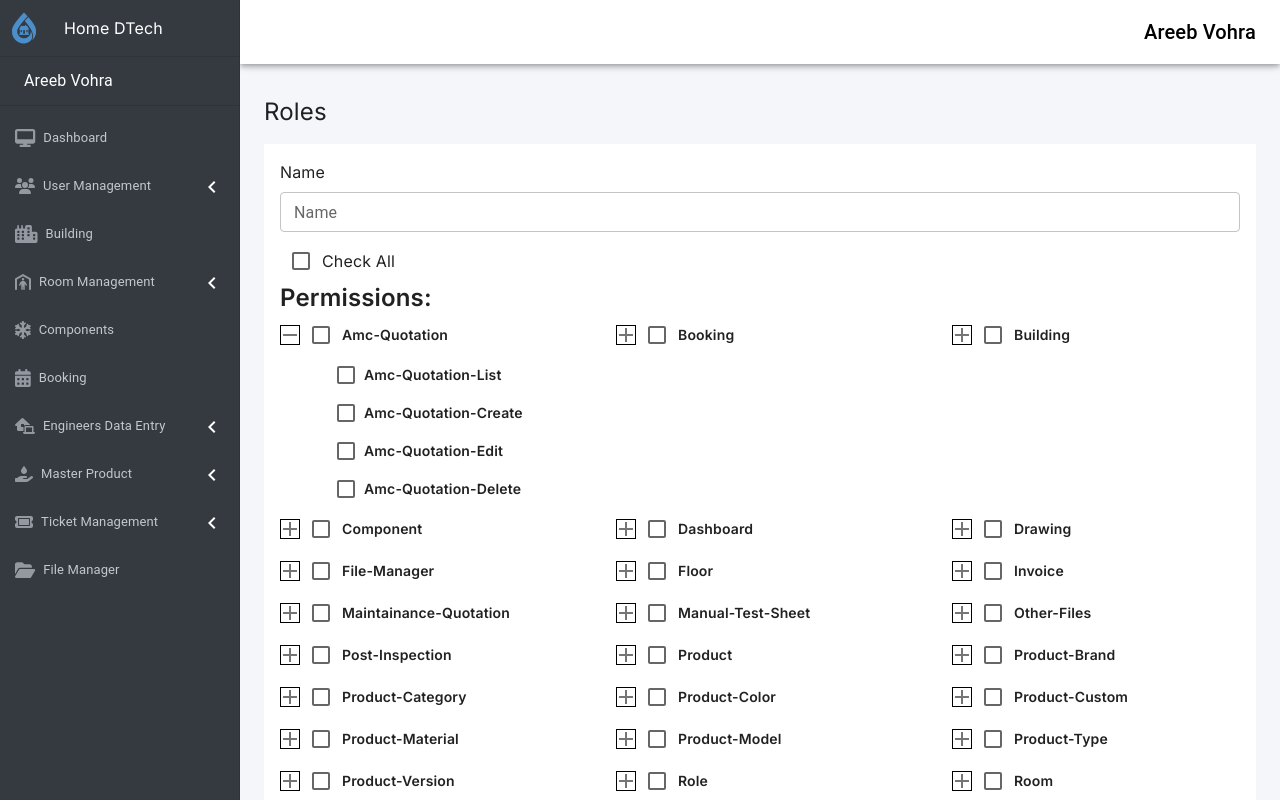
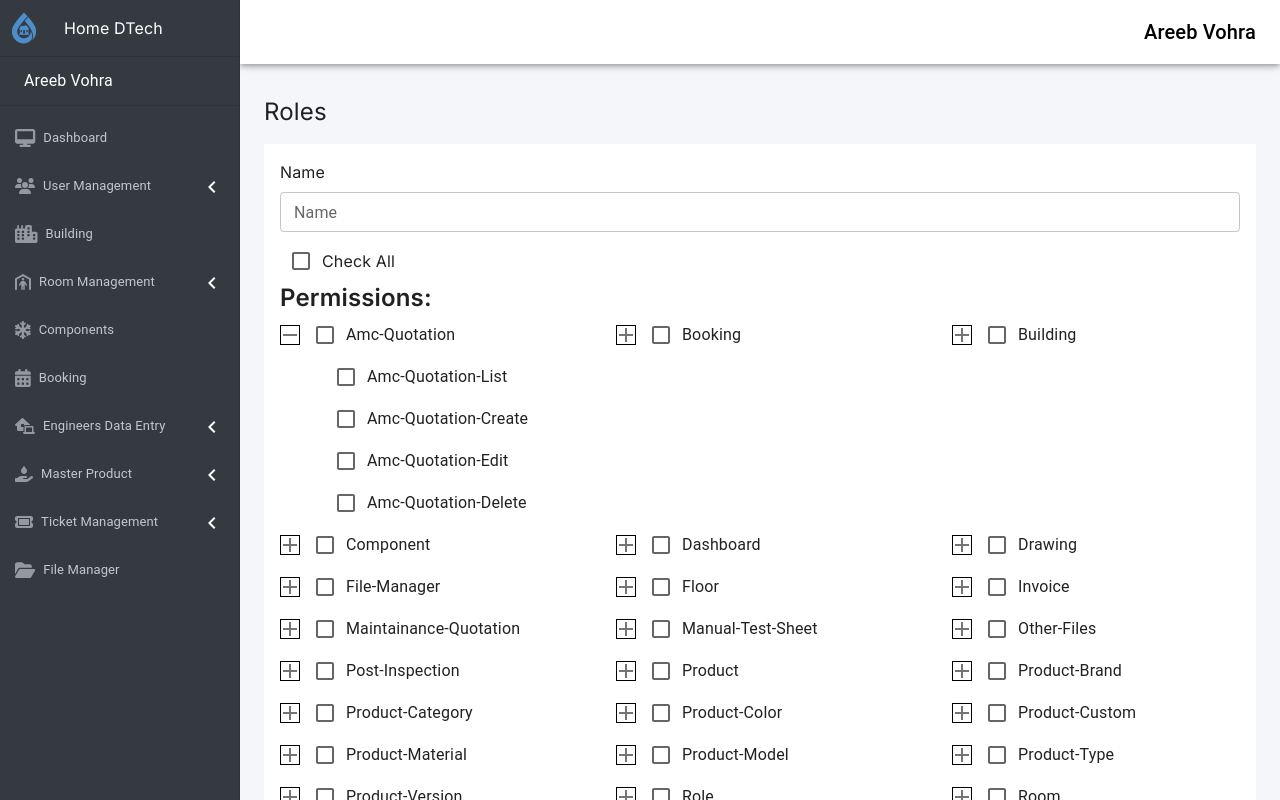
Before and after one commit to Saadgithubit/Home-DTech, a Next.js app: page /roles/add in a window 1280 px wide. Both pictures are taken after a click on the button 290 px from the left and 335 px from the top of the page. Shown: the top 800 px of the page. Built offline with nearby package versions, Linux system fonts and the light colour scheme.

Commit message:
add role page complete

```diff
--- a/src/components/dispayedRoleList/index.tsx
+++ b/src/components/dispayedRoleList/index.tsx
@@ -3,10 +3,11 @@ import * as React from 'react';
 import { Box, Checkbox, IconButton } from '@mui/material';
 import AddIcon from '@mui/icons-material/Add';
 import RemoveIcon from '@mui/icons-material/Remove';
+import FormControlLabel from '@mui/material/FormControlLabel';
 import { useState } from "react";
 
 interface DisplayedListProps {
-  roleList:Roll[]
+  roleList: Roll[]
 }
 
 interface Roll {
@@ -15,62 +16,41 @@ interface Roll {
 }
 
 const DisplayedList: React.FC<DisplayedListProps> = ({ roleList }) => {
-
   const [checkedAll, setCheckedAll] = useState(false);
   const [expandedIndexes, setExpandedIndexes] = useState<number[]>([]);
-  const [checkedRoles, setCheckedRoles] = useState<{ [key: string]: boolean }>({});
-  const [indeterminateRoles, setIndeterminateRoles] = useState<{ [key: string]: boolean }>({});
+  const [checked, setChecked] = useState<boolean[][]>(
+    roleList.map(() => [false, false, false, false])
+  );
 
-  const handleChangeAll = (event: React.ChangeEvent<HTMLInputElement>) => {
+  const handleCheckAll = (event: React.ChangeEvent<HTMLInputElement>) => {
     const isChecked = event.target.checked;
     setCheckedAll(isChecked);
-    const newCheckedRoles: { [key: string]: boolean } = {};
-    const newIndeterminateRoles: { [key: string]: boolean } = {};
-
-    roleList.forEach(role => {
-      newCheckedRoles[role.name] = isChecked;
-      newIndeterminateRoles[role.name] = false;
-      role.nestedRoleList.forEach(nestedRole => {
-        newCheckedRoles[nestedRole] = isChecked;
-      });
-    });
-
-    setCheckedRoles(newCheckedRoles);
-    setIndeterminateRoles(newIndeterminateRoles);
+    setChecked(
+      roleList.map(() => [isChecked, isChecked, isChecked, isChecked])
+    );
   };
 
-  const handleRoleChange = (role: string, nestedRoles: string[]) => (event: React.ChangeEvent<HTMLInputElement>) => {
+  const handleParentChange = (roleIndex: number) => (event: React.ChangeEvent<HTMLInputElement>) => {
     const isChecked = event.target.checked;
-    setCheckedRoles(prevState => {
-      const newCheckedRoles = { ...prevState, [role]: isChecked };
-      nestedRoles.forEach(nestedRole => {
-        newCheckedRoles[nestedRole] = isChecked;
-      });
-      return newCheckedRoles;
+    const newChecked = checked.map((roleChecks, index) => {
+      if (index === roleIndex) {
+        return roleChecks.map(() => isChecked);
+      }
+      return roleChecks;
     });
-
-    setIndeterminateRoles(prevState => ({ ...prevState, [role]: false }));
+    setChecked(newChecked);
   };
 
-  const handleNestedRoleChange = (role: string, nestedRole: string, nestedRoles: string[]) => (event: React.ChangeEvent<HTMLInputElement>) => {
-    const isChecked = event.target.checked;
-    setCheckedRoles(prevState => ({
-      ...prevState,
-      [nestedRole]: isChecked
-    }));
-
-    const allNestedChecked = nestedRoles.every(nr => checkedRoles[nr]);
-    const someNestedChecked = nestedRoles.some(nr => checkedRoles[nr]);
-
-    setCheckedRoles(prevState => ({
-      ...prevState,
-      [role]: allNestedChecked,
-    }));
-
-    setIndeterminateRoles(prevState => ({
-      ...prevState,
-      [role]: someNestedChecked && !allNestedChecked,
-    }));
+  const handleRoleChange = (roleIndex: number, nestedIndex: number) => (event: React.ChangeEvent<HTMLInputElement>) => {
+    const newChecked = checked.map((roleChecks, index) => {
+      if (index === roleIndex) {
+        const updatedRoleChecks = [...roleChecks];
+        updatedRoleChecks[nestedIndex] = event.target.checked;
+        return updatedRoleChecks;
+      }
+      return roleChecks;
+    });
+    setChecked(newChecked);
   };
 
   const handleToggle = (index: number) => {
@@ -86,52 +66,55 @@ const DisplayedList: React.FC<DisplayedListProps> = ({ roleList }) => {
       <div className="flex items-center">
         <Checkbox
           checked={checkedAll}
-          onChange={handleChangeAll}
+          onChange={handleCheckAll}
           inputProps={{ 'aria-label': 'controlled' }} />
         <p>Check All</p>
       </div>
       <p className="text-2xl font-semibold">Permissions:</p>
       <div className="flex flex-wrap justify-between">
-        {roleList.map((item, index) => {
+        {roleList.map((item, roleIndex) => {
           const { name, nestedRoleList } = item;
-          const isExpanded = expandedIndexes.includes(index);
-          const isRoleChecked = !!checkedRoles[name];
-          const isIndeterminate = !!indeterminateRoles[name];
+          const isExpand = expandedIndexes.includes(roleIndex);
+          const isParentChecked = checked[roleIndex].every(check => check);
+          const isParentIndeterminate = !isParentChecked && checked[roleIndex].some(check => check);
 
           return (
-            <div key={index} className="w-[30%]">
-              <div className="flex items-center w-full">
+            <div key={roleIndex} className="w-[30%]">
+              <div className="flex space-x-1 items-center w-full">
                 <IconButton
                   sx={{ border: '1px solid black', width: '20px', height: '20px', borderRadius: 0 }}
-                  onClick={() => handleToggle(index)}>
-                  {isExpanded ? <RemoveIcon /> : <AddIcon />}
+                  onClick={() => handleToggle(roleIndex)}>
+                  {isExpand ? <RemoveIcon /> : <AddIcon />}
                 </IconButton>
-                <span className="flex items-center">
-                  <Checkbox
-                    checked={isRoleChecked}
-                    indeterminate={isIndeterminate}
-                    onChange={handleRoleChange(name, nestedRoleList)}
-                    inputProps={{ 'aria-label': 'controlled' }} />
-                  <p className="text-sm font-semibold">{name}</p>
-                </span>
+                <FormControlLabel
+                  label={name}
+                  control={
+                    <Checkbox
+                      checked={isParentChecked || checkedAll}
+                      indeterminate={isParentIndeterminate}
+                      onChange={handleParentChange(roleIndex)}
+                    />
+                  }
+                />
               </div>
-              {isExpanded && nestedRoleList.map((nestedItem, nestedIndex) => {
-                const isNestedRoleChecked = !!checkedRoles[nestedItem];
-                return (
-                  <div key={nestedIndex} className=" flex flex-col p-2">
-                    <span className="inline-flex animate-fade pl-12 space-x-2 items-center">
-                      <Checkbox
-                        sx={{ width: '20px', height: '22px' }}
-                        checked={isNestedRoleChecked}
-                        onChange={handleNestedRoleChange(name, nestedItem, nestedRoleList)}
-                        inputProps={{ 'aria-label': 'controlled' }} />
-                      <p className="text-sm font-semibold">{nestedItem}</p>
-                    </span>
-                  </div>
-                );
-              })}
+              {isExpand && (
+                <div className="flex flex-col pl-14">
+                  {nestedRoleList.map((nestedRole, nestedIndex) => (
+                    <FormControlLabel
+                      key={nestedIndex}
+                      label={nestedRole}
+                      control={
+                        <Checkbox
+                          checked={checked[roleIndex][nestedIndex] || checkedAll}
+                          onChange={handleRoleChange(roleIndex, nestedIndex)}
+                        />
+                      }
+                    />
+                  ))}
+                </div>
+              )}
             </div>
-          );
+          )
         })}
       </div>
     </div>
```
